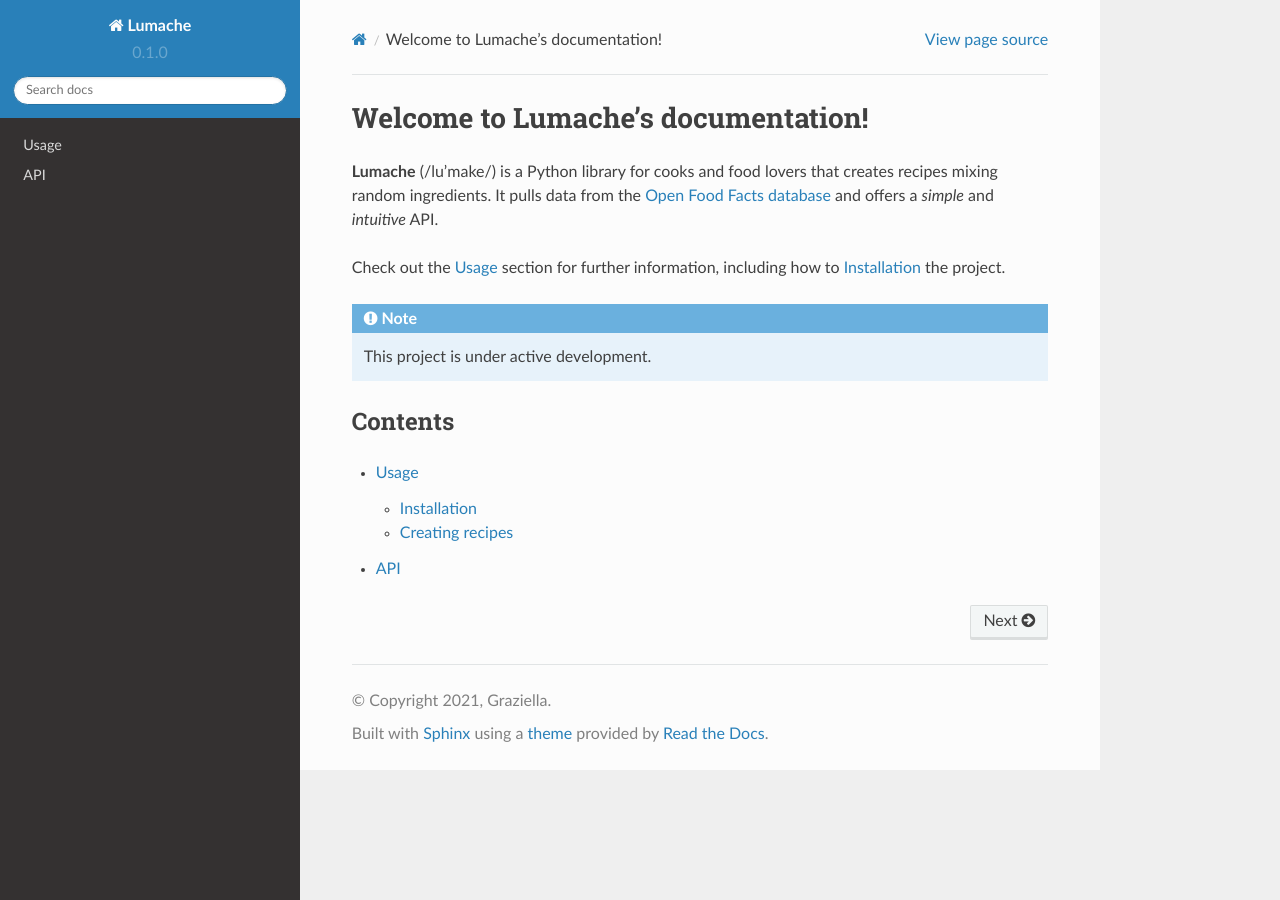
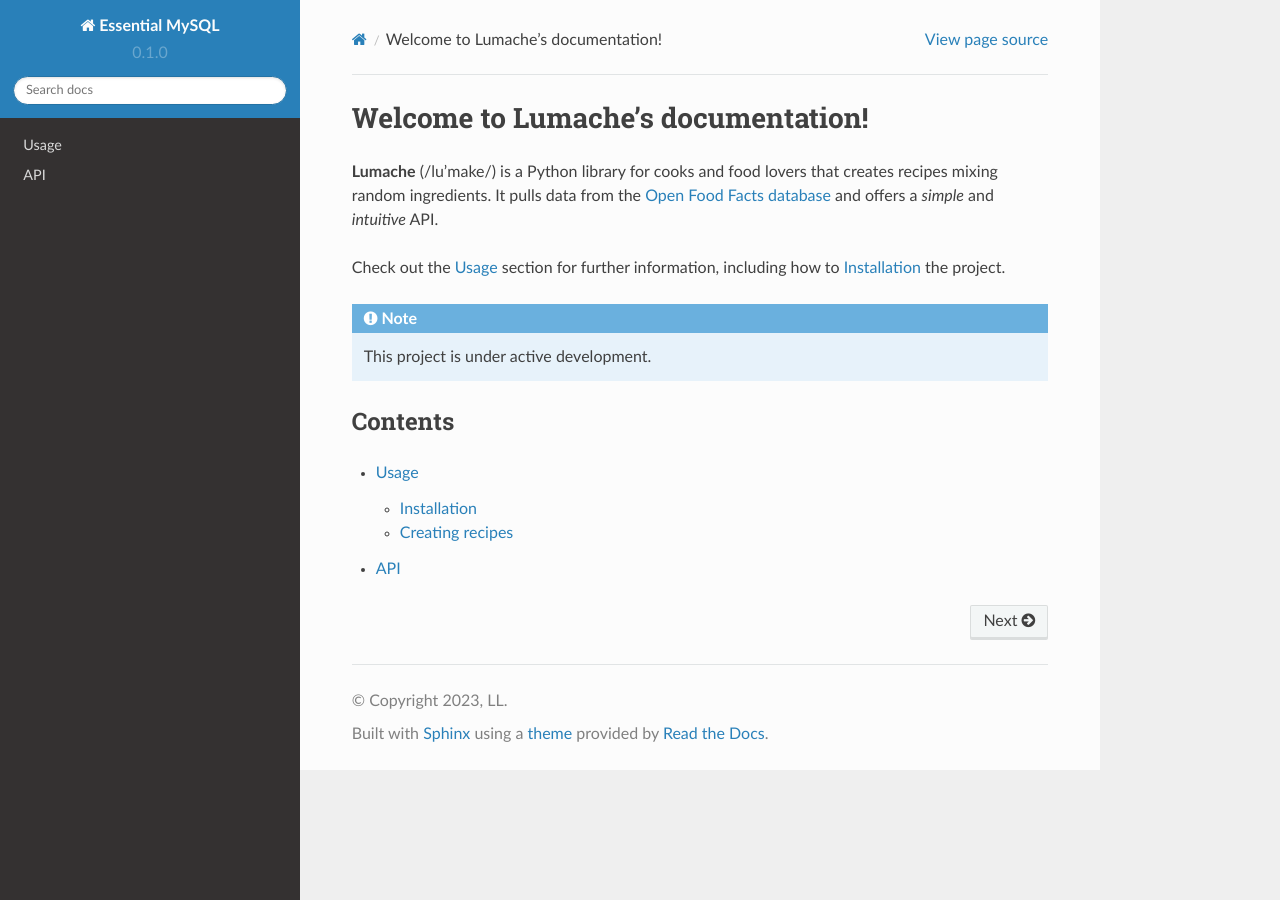
Before and after one commit to lacus-w/Essential-MySQL, a Sphinx documentation site: the page built from docs/source/index.rst, in a window 1280 px wide. Built offline with Sphinx 7.4.7 and the Read the Docs theme 2.0.0, drawn with Linux system fonts in a browser that asks for light colours.

Commit message:
Update conf.py

```diff
--- a/docs/source/conf.py
+++ b/docs/source/conf.py
@@ -2,9 +2,9 @@
 
 # -- Project information
 
-project = 'Lumache'
-copyright = '2021, Graziella'
-author = 'Graziella'
+project = 'Essential MySQL'
+copyright = '2023, LL'
+author = 'LL'
 
 release = '0.1'
 version = '0.1.0'
@@ -33,3 +33,10 @@
 
 # -- Options for EPUB output
 epub_show_urls = 'footnote'
+
+# -- For Chinese projects
+latex_engine = "xelatex"
+latex_use_xindy = False
+latex_elements = {
+    "preamble": "\\usepackage[UTF8]{ctex}\n",
+}
```
